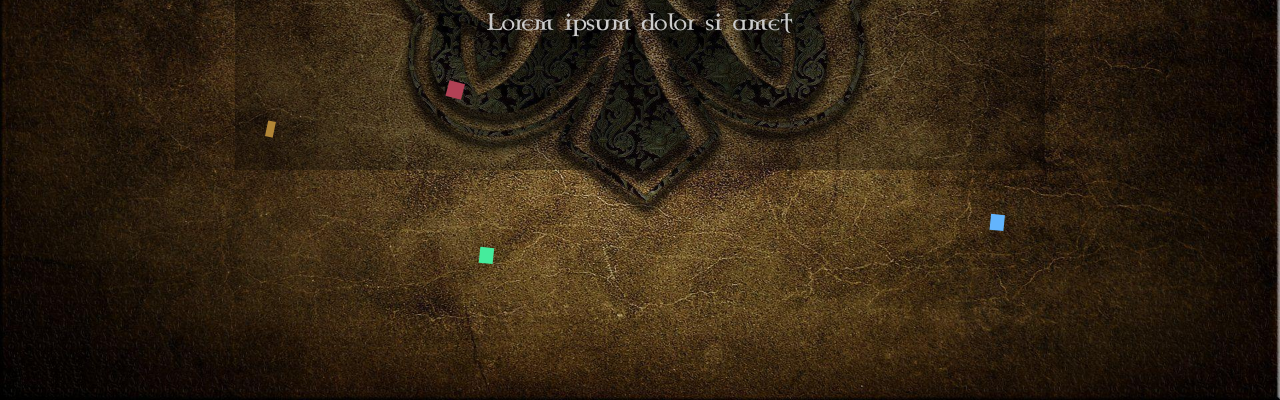
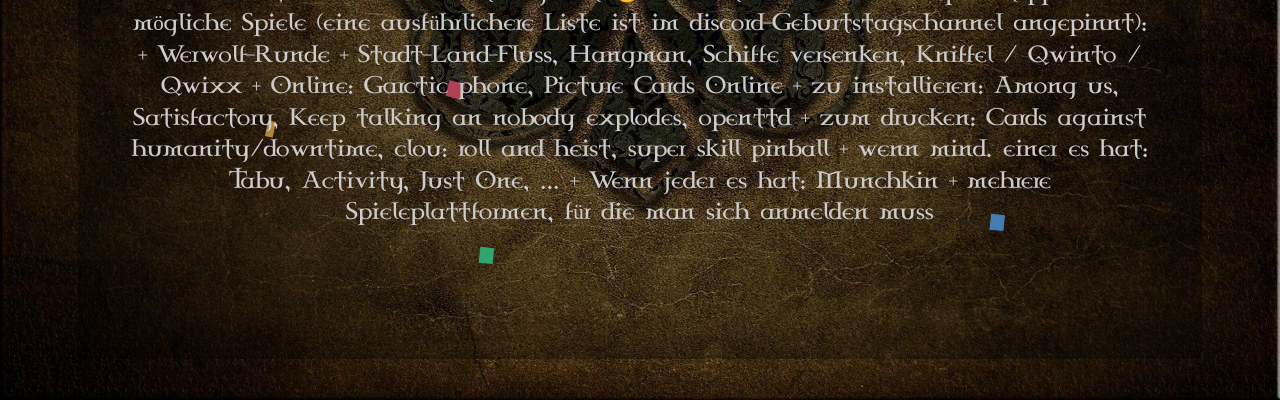
Before and after one commit to KallertPa/janasparty, a website: page information.html in a window 1280 px wide. Shown: the part 400-800 px from the top of the page. Drawn offline with Linux system fonts and the light colour scheme.

Commit message:
Infotafel

```diff
--- a/information.html
+++ b/information.html
@@ -8,7 +8,25 @@
     <div class="wrapper">
         <div class="text-container">
             <h1 style="text-align: center;">Wie funktioniert das hier?</h1>
-            <p class="description">Lorem ipsum dolor si amet</p>
+            <p class="description">
+			Wilkommen zu Janas Geburtstagsfeier,
+
+Schaut euch Einfach um und habt Spaß ;-)
+
+An den größeren Tischen sind Jitsi-Räume, die seitlich im selben Tab aufgehen wenn ihr sie bestätigt.
+Außerdem gehen 2-Personen Telkos auf, wenn ihr einem anderen Avatar nahgenug seid.
+Auf jeden der drei Bühnen gibt's eine unterschiedliche Watch-together-Playlist, die ihr in einem anderen Tab dann im Hintergrund laufen lassen könnt. Sucht euch die, die euch am besten gefällt 🙂
+
+Ansonsten hier noch ein paar tipps für mögliche Spiele (eine ausführlichere Liste ist im discord-Geburtstagschannel angepinnt):
++ Werwolf-Runde
++ Stadt-Land-Fluss, Hangman, Schiffe versenken, Kniffel / Qwinto / Qwixx
++ Online: Garctic phone, Picture Cards Online
++ zu installieren: Among us, Satisfactory, Keep talking an nobody explodes, openttd
++ zum drucken: Cards against humanity/downtime, clou: roll and heist, super skill pinball
++ wenn mind. einer es hat: Tabu, Activity, Just One, ...
++ Wenn jeder es hat: Munchkin
++ mehrere Spieleplattformen, für die man sich anmelden muss
+</p>
         </div>
     </div>
 
```
